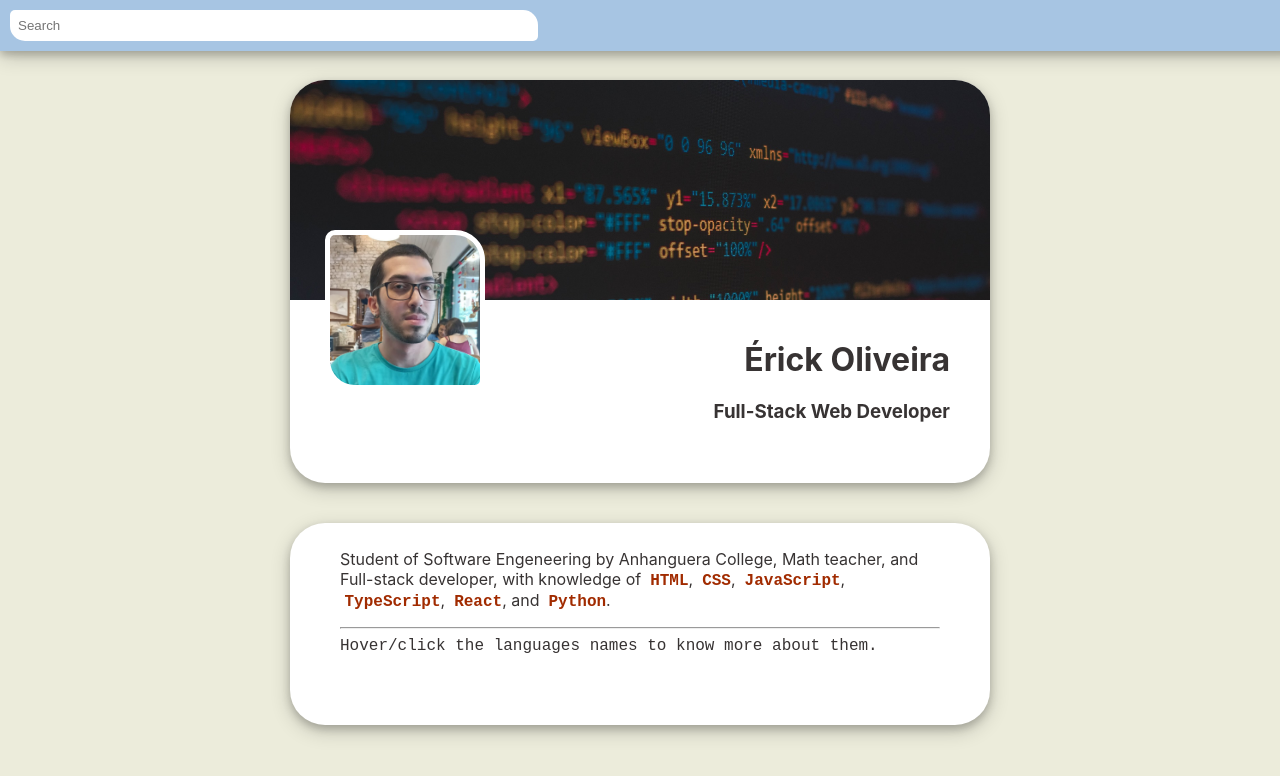
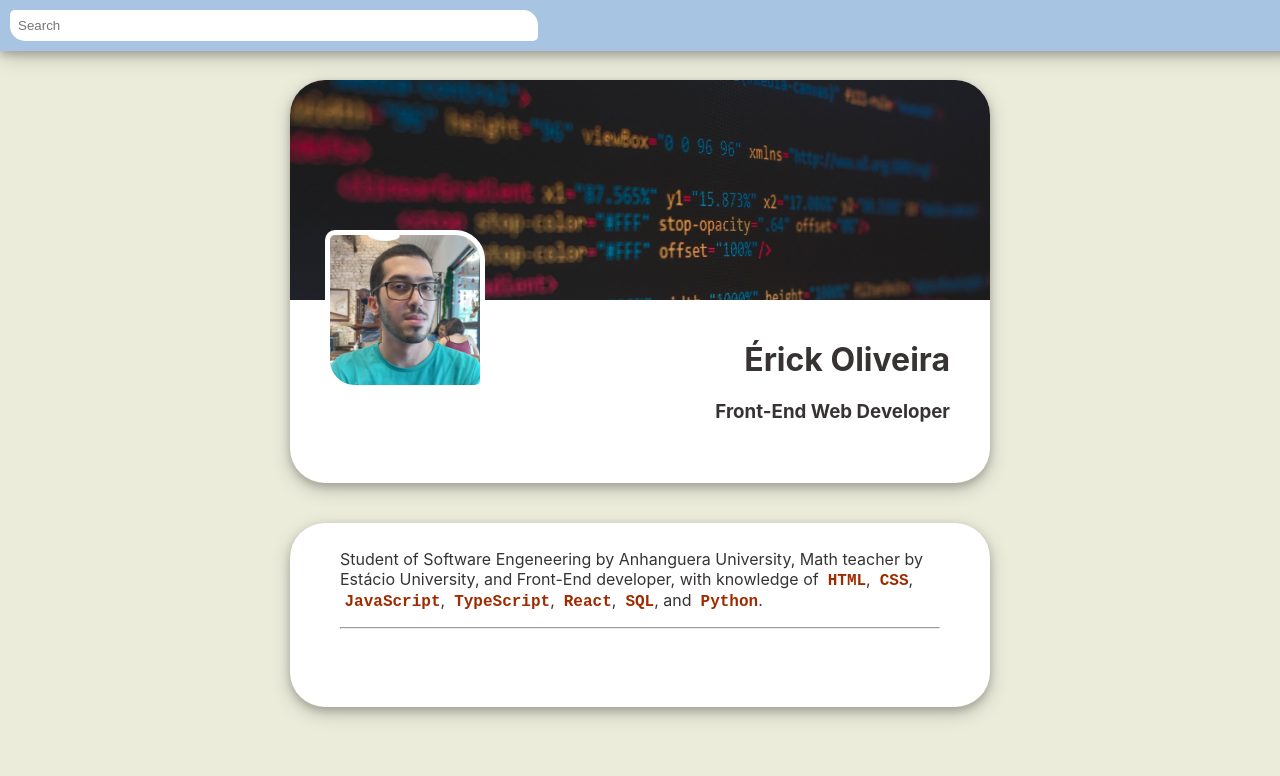
Before and after one commit to kyevat94/erick-oliveira-dev, a React (Create React App) app: page / in a window 1280 px wide. Shown: the top 776 px of the page. Built offline with nearby package versions, Linux system fonts and the light colour scheme.

Commit message:
starting to separate components

```diff
--- a/src/App.css
+++ b/src/App.css
@@ -167,7 +167,6 @@ body {
 @media (min-width: 769px) {
   /* desktop */
   .about-me-div {
-    /*padding: 10px;*/
     width: 50%;
     min-width: 700px;
     margin-left: auto;
@@ -188,6 +187,7 @@ body {
   font-weight: bold;
   transition-timing-function: ease-in-out;
   transition: 0.5s;
+  cursor: pointer;
 }
 
 .lang-box:hover {
@@ -196,9 +196,16 @@ body {
   transition: 0.5s;
 }
 
-.box-default {
+#box-explain {
   transition-timing-function: ease-in-out;
   transition: 0.5s;
-  font-family: monospace;
-  font-size: 16px;
+  height: 0;
+  color: transparent;
 }
+
+#box-explain.visible {
+  transition-timing-function: ease-in-out;
+  transition: 0.7s;
+  height: 100px;
+  color: #373333;
+}
--- a/src/App.js
+++ b/src/App.js
@@ -1,55 +1,53 @@
 import { useState } from "react";
 import "./App.css";
 
+import "./components/TopBar/TopBar";
+import TopBar from "./components/TopBar/TopBar";
+
 function App() {
-  const [searchTxt, setSearchTxt] = useState("Search");
+  const [boxExplainText, setBoxExplainText] = useState("");
 
-  const [boxExplainText, setBoxExplainText] = useState(
-    "Hover/click the languages names to know more about them."
-  );
+  const [siteLang, setSiteLang] = useState(0); // 0: english, 1: portugues
 
-  const searchOnFocus = (focusState) => {
-    setSearchTxt(focusState);
-  };
+  var personName = "Érick Oliveira";
+  var personDescription = [
+    "Front-End Web Developer",
+    "Desenvolvedor Web Front-End",
+  ];
 
   function showLangInfo(lang) {
+    document.getElementById("box-explain").classList.add("visible");
     if (lang === "html") {
-      setBoxExplainText("html<hr/>");
+      setBoxExplainText(
+        "<p>HTML is the standard markup language for Web pages.</p><p>It defines all the elements that are in the web page</p"
+      );
     }
   }
 
   function setDefaultLangInfo() {
-    setBoxExplainText(
-      "Hover/click the languages names to know more about them."
-    );
+    document.getElementById("box-explain").classList.remove("visible");
+    setBoxExplainText("");
   }
 
   return (
     <div className="App">
-      <div className="top-bar">
-        <input
-          type="text"
-          placeholder={searchTxt}
-          className="search-top"
-          onFocus={() => searchOnFocus("")}
-          onBlur={() => searchOnFocus("Search")}
-        ></input>
-      </div>
+      <TopBar />
       <div className="main">
         <div className="header-div">
           <div className="capa-header-div"></div>
           <div className="foto-main"></div>
           <div className="text-header-div">
-            <h1>Érick Oliveira</h1>
-            <h3>Full-Stack Web Developer</h3>
+            <h1>{personName}</h1>
+            <h3>{personDescription[siteLang]}</h3>
           </div>
           <div className="footer-header-div"></div>
         </div>
         <div className="about-me-div">
           <div className="text-about-me-div">
             <p>
-              Student of Software Engeneering by Anhanguera College, Math
-              teacher, and Full-stack developer, with knowledge of &nbsp;
+              Student of Software Engeneering by Anhanguera University, Math
+              teacher by Estácio University, and Front-End developer, with
+              knowledge of &nbsp;
               <span
                 className="lang-box"
                 id="html-box"
@@ -74,6 +72,10 @@ function App() {
               <span className="lang-box" id="react-box">
                 React
               </span>
+              , &nbsp;
+              <span className="lang-box" id="sql-box">
+                SQL
+              </span>
               , and &nbsp;
               <span className="lang-box" id="py-box">
                 Python
--- /dev/null
+++ b/src/components/TopBar/TopBar.js
@@ -0,0 +1,24 @@
+import { useState } from "react";
+import "./TopBar.css";
+
+function TopBar(props) {
+  const [searchTxt, setSearchTxt] = useState("Search");
+
+  const searchOnFocus = (focusState) => {
+    setSearchTxt(focusState)
+  };
+
+  return (
+    <div className="top-bar">
+      <input
+        type="text"
+        placeholder={searchTxt}
+        className="search-top"
+        onFocus={() => searchOnFocus("")}
+        onBlur={() => searchOnFocus("Search")}
+      ></input>
+    </div>
+  );
+}
+
+export default TopBar;
```
Also changed, not shown: public/manifest.json, src/components/TopBar/TopBar.css (added).
